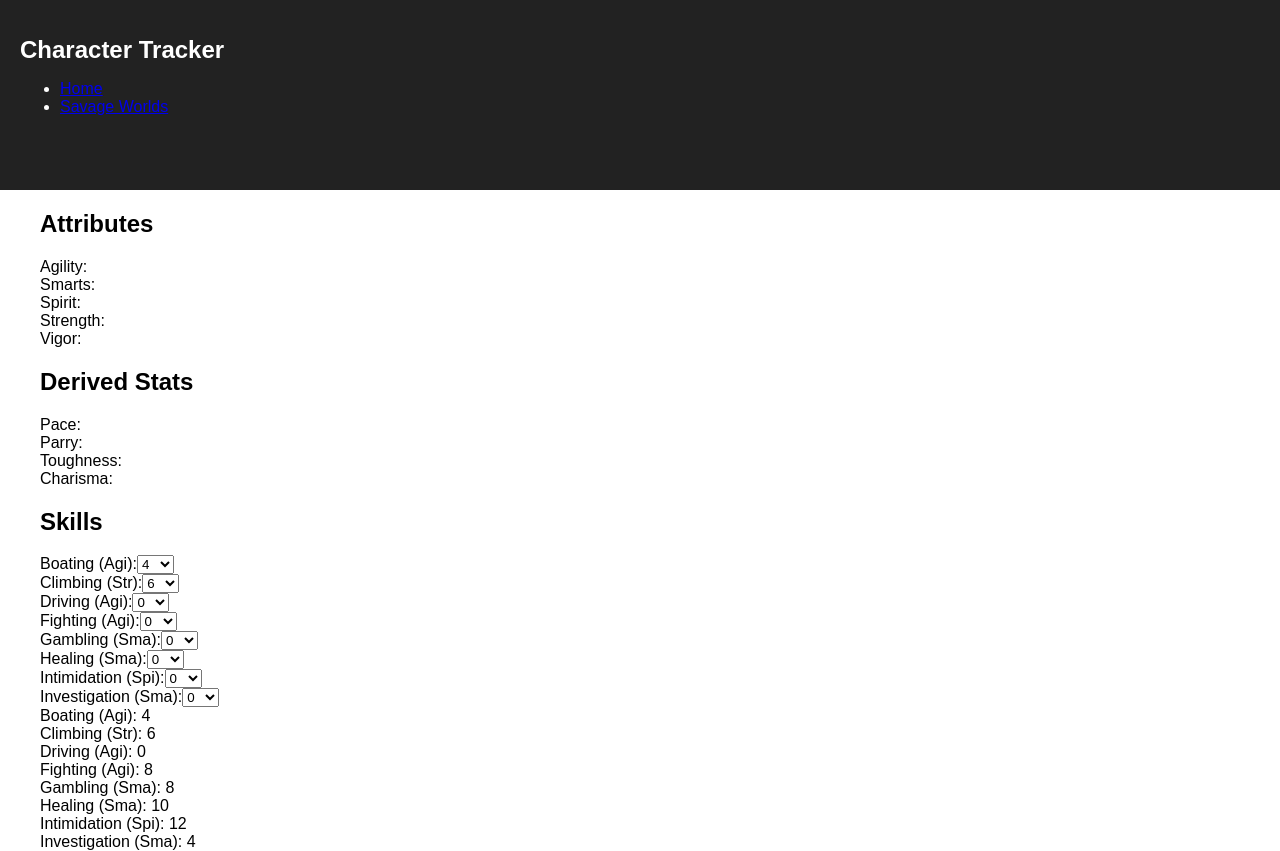
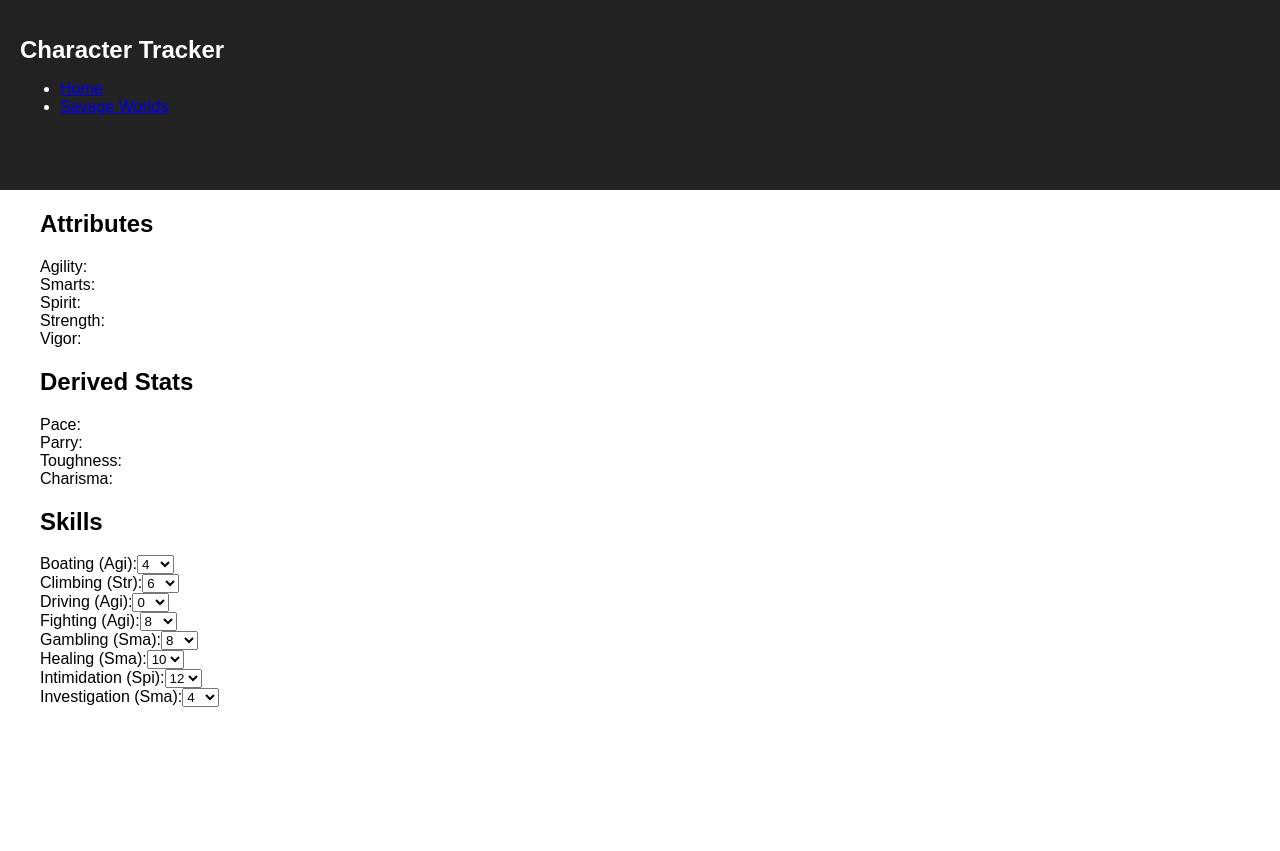
Before and after one commit to mfiss/chartrack, a React (Create React App) app: page /savageSheet in a window 1280 px wide. After the commit the page ends 800 px from the top, so only its background shows below. Built offline with nearby package versions, Linux system fonts and the light colour scheme.

Commit message:
replaced value with defaultValue for select

```diff
--- a/src/component/SavageSkills.js
+++ b/src/component/SavageSkills.js
@@ -1,4 +1,5 @@
 import React, { Component } from 'react';
+import SkillValues from './SkillValues'
 
 export default class SavageSkills extends Component {
 
@@ -29,7 +30,7 @@ export default class SavageSkills extends Component {
             <div>
                 <h2>Skills</h2>
                 <div>Boating (Agi):
-                    <select name="boating" value={this.state.skills.boating} onChange={this.updateSkill}>
+                    <select name="boating" defaultValue={this.state.skills.boating} onChange={this.updateSkill}>
                         <option value="0">0 </option>
                         <option value="4">4</option>
                         <option value="6">6</option>
@@ -39,7 +40,7 @@ export default class SavageSkills extends Component {
                     </select>
                 </div>
                 <div>Climbing (Str):
-                    <select name="climbing" value={this.state.skills.climbing} onChange={this.updateSkill}>
+                    <select name="climbing" defaultValue={this.state.skills.climbing} onChange={this.updateSkill}>
                         <option value="0">0 </option>
                         <option value="4">4</option>
                         <option value="6">6</option>
@@ -49,7 +50,7 @@ export default class SavageSkills extends Component {
                     </select>
                 </div>
                 <div>Driving (Agi):
-                    <select name="driving" onChange={this.updateSkill}>
+                    <select name="driving" defaultValue={this.state.skills.driving} onChange={this.updateSkill}>
                         <option value="0">0 </option>
                         <option value="4">4</option>
                         <option value="6">6</option>
@@ -59,7 +60,7 @@ export default class SavageSkills extends Component {
                     </select>
                 </div>
                 <div>Fighting (Agi):
-                   <select name="fighting" onChange={this.updateSkill}>
+                   <select name="fighting" defaultValue={this.state.skills.fighting} onChange={this.updateSkill}>
                         <option value="0">0 </option>
                         <option value="4">4</option>
                         <option value="6">6</option>
@@ -69,7 +70,7 @@ export default class SavageSkills extends Component {
                     </select>
                 </div>
                 <div>Gambling (Sma):
-                    <select name="gambling" onChange={this.updateSkill}>
+                    <select name="gambling" defaultValue={this.state.skills.gambling} onChange={this.updateSkill}>
                         <option value="0">0 </option>
                         <option value="4">4</option>
                         <option value="6">6</option>
@@ -79,7 +80,7 @@ export default class SavageSkills extends Component {
                     </select>
                 </div>
                 <div>Healing (Sma):
-                    <select name="healing" onChange={this.updateSkill}>
+                    <select name="healing" defaultValue={this.state.skills.healing} onChange={this.updateSkill}>
                         <option value="0">0 </option>
                         <option value="4">4</option>
                         <option value="6">6</option>
@@ -89,7 +90,7 @@ export default class SavageSkills extends Component {
                     </select>
                 </div>
                 <div>Intimidation (Spi):
-                    <select name="intimidation" onChange={this.updateSkill}>
+                    <select name="intimidation" defaultValue={this.state.skills.intimidation} onChange={this.updateSkill}>
                         <option value="0">0 </option>
                         <option value="4">4</option>
                         <option value="6">6</option>
@@ -99,7 +100,7 @@ export default class SavageSkills extends Component {
                     </select>
                 </div>
                 <div>Investigation (Sma):
-                    <select name="investigation" onChange={this.updateSkill}>
+                    <select name="investigation" defaultValue={this.state.skills.investigation} onChange={this.updateSkill}>
                         <option value="0">0 </option>
                         <option value="4">4</option>
                         <option value="6">6</option>
@@ -109,15 +110,6 @@ export default class SavageSkills extends Component {
                     </select>
                 </div>
 
-                <div>Boating (Agi): {this.state.skills.boating} </div>
-                <div>Climbing (Str): {this.state.skills.climbing} </div>
-                <div>Driving (Agi): {this.state.skills.driving} </div>
-                <div>Fighting (Agi): {this.state.skills.fighting} </div>
-                <div>Gambling (Sma): {this.state.skills.gambling} </div>
-                <div>Healing (Sma): {this.state.skills.healing} </div>
-                <div>Intimidation (Spi): {this.state.skills.intimidation} </div>
-                <div>Investigation (Sma): {this.state.skills.investigation} </div>
-
             </div>
         );
     }
--- /dev/null
+++ b/src/component/SkillValues.js
@@ -0,0 +1,18 @@
+import React, { Component } from 'react';
+
+export default class SkillValues extends Component {
+
+
+    render() {
+        return (
+            <div>
+                        <option value="0">0 </option>
+                        <option value="4">4</option>
+                        <option value="6">6</option>
+                        <option value="8">8</option>
+                        <option value="10">10</option>
+                        <option value="12">12</option>
+                </div>
+        )
+        }
+}
```
